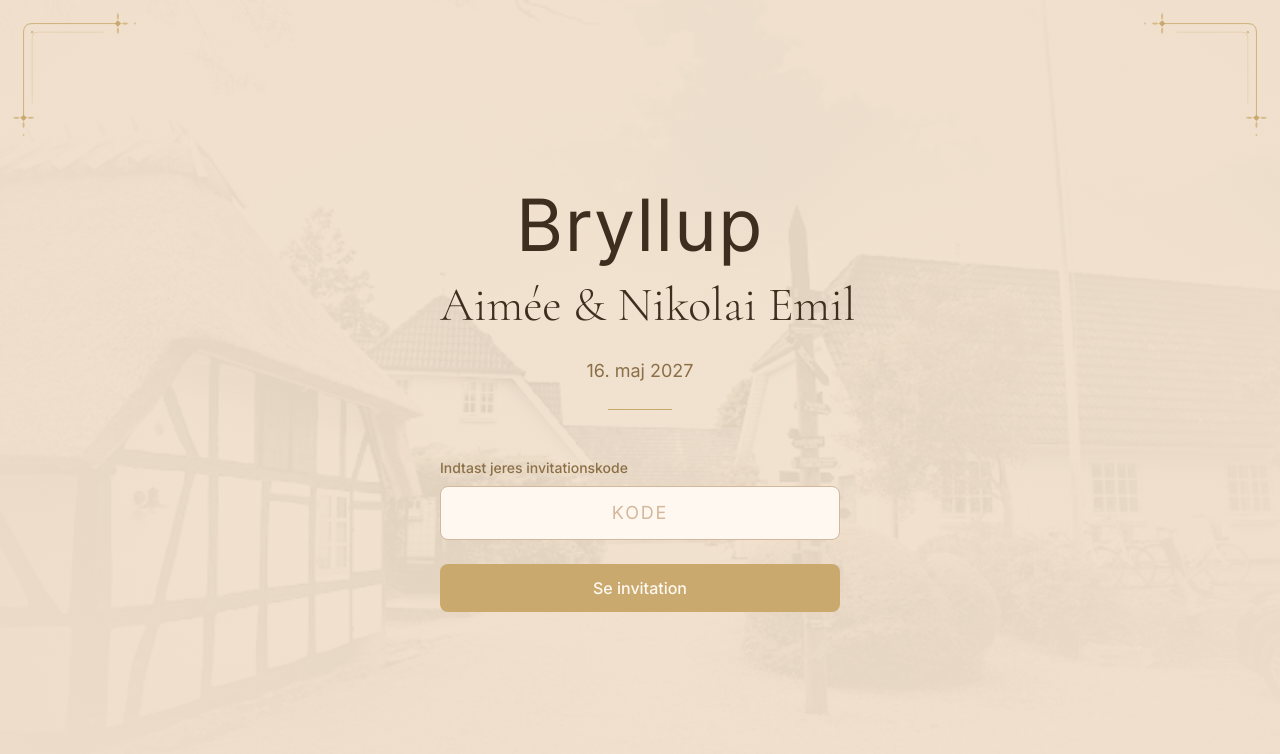
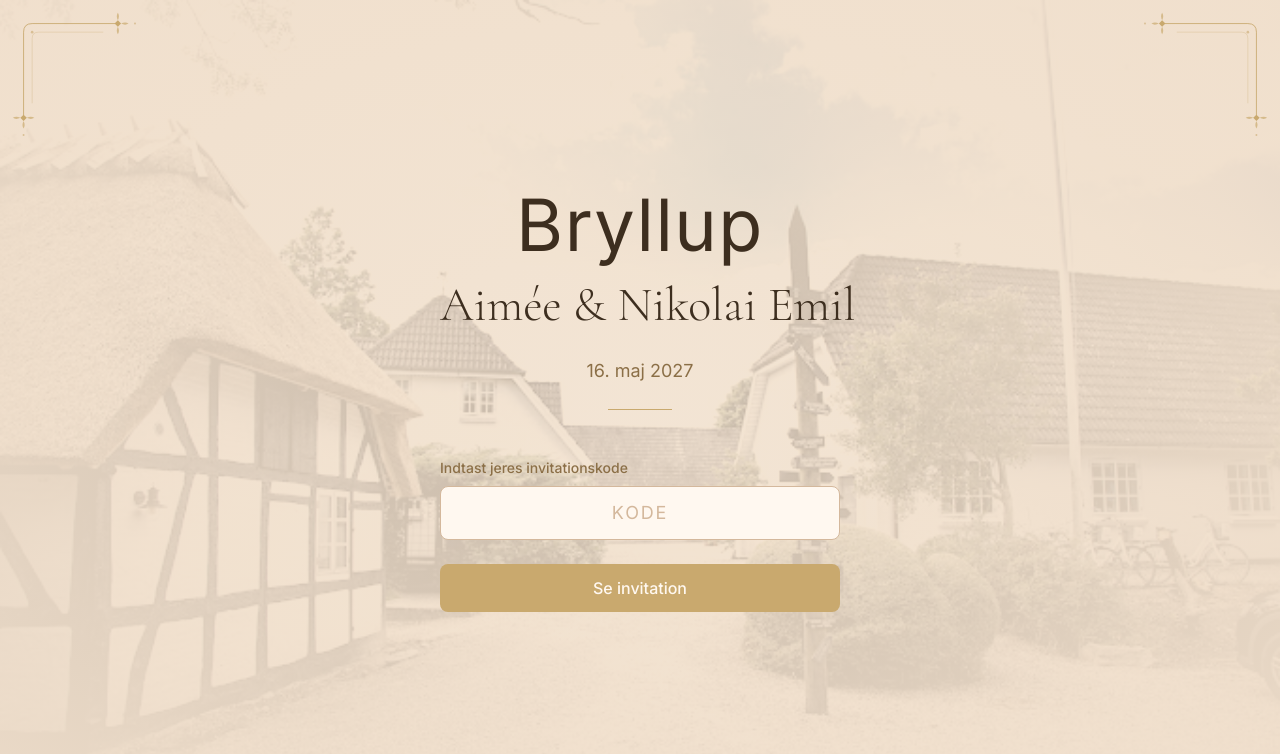
Before and after one commit to devantler-tech/wedding-app, a SvelteKit app: page /login in a window 1280 px wide. Shown: the top 754 px of the page. Built offline with nearby package versions, Linux system fonts and the light colour scheme; no server answers.

Commit message:
fix: increase background opacity for Hero and login sections
Signed-off-by: Nikolai Emil Damm <nikolaiemildamm@icloud.com>

```diff
--- a/src/lib/components/Hero.svelte
+++ b/src/lib/components/Hero.svelte
@@ -71,7 +71,7 @@
 		background-image: url('/gl-brydegaard.jpg');
 		background-size: cover;
 		background-position: center;
-		opacity: 0.2;
+		opacity: 0.4;
 		filter: saturate(0.65) sepia(0.25);
 		z-index: -2;
 	}
--- a/src/routes/login/+page.svelte
+++ b/src/routes/login/+page.svelte
@@ -64,7 +64,7 @@
 		background-image: url('/gl-brydegaard.jpg');
 		background-size: cover;
 		background-position: center;
-		opacity: 0.18;
+		opacity: 0.4;
 		filter: saturate(0.65) sepia(0.25);
 		z-index: -2;
 	}
```
